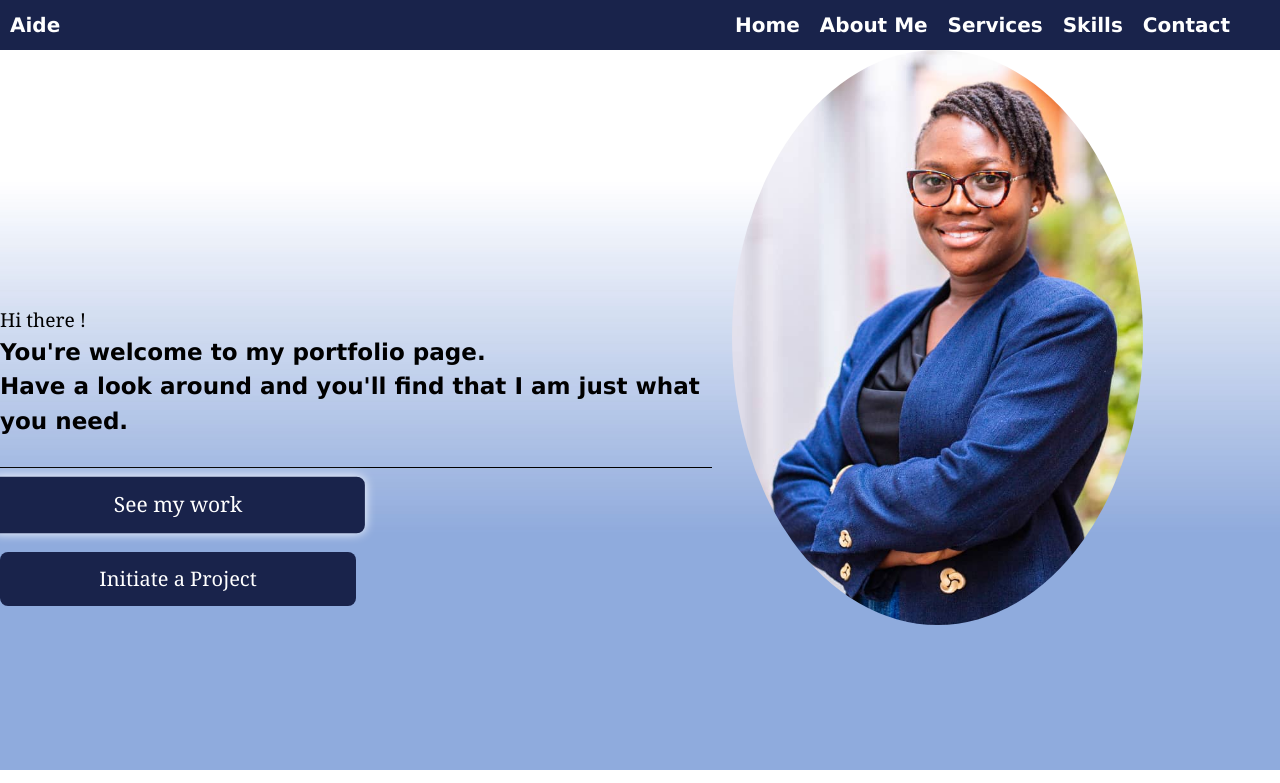
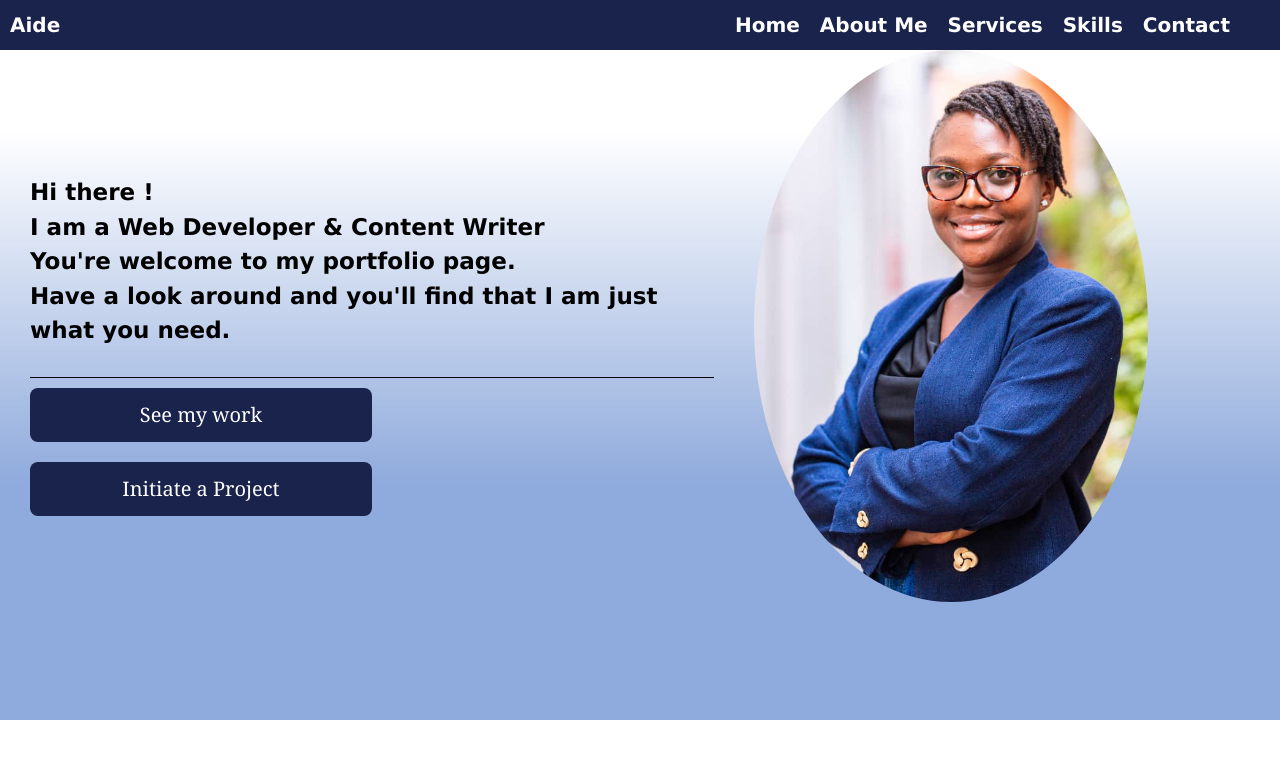
Before and after one commit to Manorkie25/Personal_Portfolio, a plain HTML site: page index.html in a window 1280 px wide. Shown: the top 783 px of the page. Drawn offline with nearby package versions, Linux system fonts and the light colour scheme.

Commit message:
second commit

```diff
--- a/Styles/index.css
+++ b/Styles/index.css
@@ -32,15 +32,20 @@ a:hover {
     color: brown;
 }
 
+body {
+     background-image:url(../Images/Presentation2.jpg) ;
+}
+
+
 .container {
-    background-image:url(../Images/Presentation2.jpg) ;
     display: flex;
     flex-direction: row;
     justify-content: center;
-    gap: 20px;
+    gap: 40px;
     font-size: larger;
     color: black;
     font-family: Cambria, Cochin, Georgia, Times, 'Times New Roman', serif;
+    padding-left:30px ;
 
 }
 .imageW {
@@ -50,16 +55,25 @@ a:hover {
 }
 
 .text {
-   padding-top: 20%;
+   padding-top: 10%;
    /* justify-content: center; */
 
 }
 
+.text h1 {
+    font-size: larger;
+    font-weight: bold;
+    text-wrap:normal;
+    font-family: Geneva;
+    color:black
+}
 .text p {
     font-size: larger;
     font-weight: bold;
     text-wrap:normal;
     font-family: Geneva;
+    color: black;
+    font-weight: bold;
 }
 
 hr.decorative-line {
@@ -83,8 +97,7 @@ hr.decorative-line {
     margin: 10px 0;
 
 }
-.buttons .button1,
-.buttons .button2 :hover {
+.buttons .button1:hover {
     background-color: #19234B;
     color: white;
     transform: scale(1.05);
@@ -92,3 +105,11 @@ hr.decorative-line {
     box-shadow: white 0px 0px 10px;
 
 }
+.buttons .button2:hover {
+    background-color: #19234B;
+    color: white;
+    transform: scale(1.05);
+    transition: all;
+    box-shadow: white 0px 0px 10px;
+
+}
--- a/index.html
+++ b/index.html
@@ -37,6 +37,7 @@
     <div class="container">
         <div class="text">
         <h1>Hi there !</h1>
+        <h1>I am a Web Developer & Content Writer </h1>
         <p>You're welcome to my portfolio page. <br> Have a look around and you'll find that I am just what you need.</p>  <br>
         <hr>
         <div class="buttons">
```
